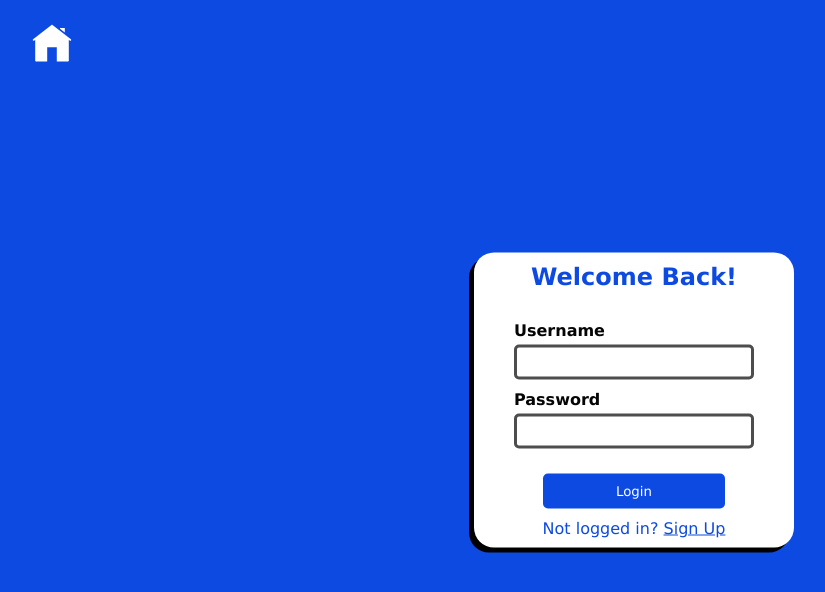
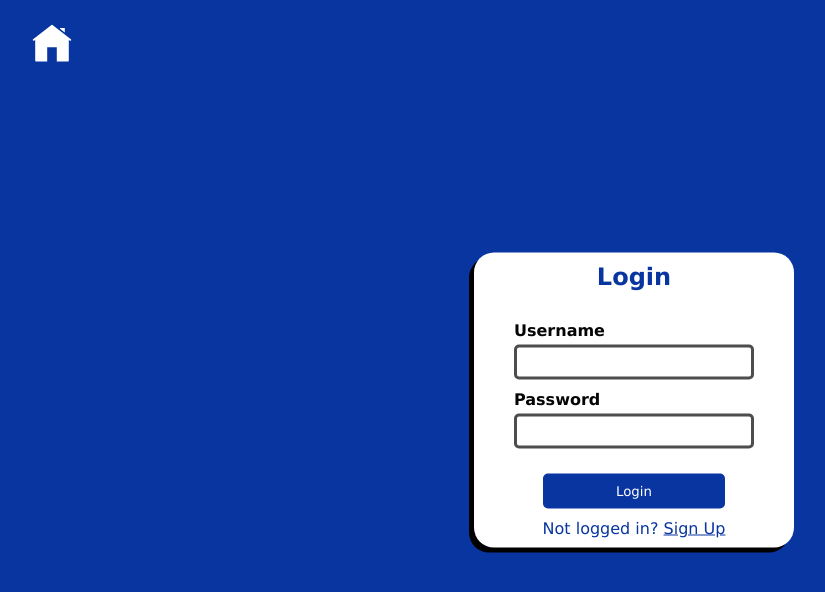
Before and after one commit to kelvinOhaya/bluesky-frontend, a React (Vite) app: page /register in a window 1280 px wide. Shown: the top 592 px of the page, without its empty margins (6-831 px from the left). Built offline with nearby package versions, Linux system fonts and the light colour scheme; no server answers.

Commit message:
simplified login/signup message

```diff
--- a/src/components/loginSignUp/Login.jsx
+++ b/src/components/loginSignUp/Login.jsx
@@ -31,7 +31,7 @@ function Login({ setMode }) {
 
   return (
     <section className={styles.container}>
-      <h1>Welcome Back!</h1>
+      <h1>Login</h1>
       <form className={styles.formsContainer} onSubmit={handleLogin}>
         <div className={styles.field}>
           <label>Username </label>
--- a/src/components/loginSignUp/LoginSignUp.module.css
+++ b/src/components/loginSignUp/LoginSignUp.module.css
@@ -55,7 +55,7 @@
 }
 
 .formsContainer button {
-  background: var(--primary);
+  background: var(--dark-primary);
   color: white;
   border: none;
   padding: 10px;
--- a/src/pages/Home/Home.jsx
+++ b/src/pages/Home/Home.jsx
@@ -16,18 +16,9 @@ function Home() {
   const navigate = useNavigate();
   const { isMobile, windowWidth } = useChatRoom();
   return (
-    <motion.div
-      initial={{ opacity: 0 }}
-      animate={{ opacity: 0.9 }}
-      transition={{ duration: 1, ease: "easeIn", delay: 0.2 }}
-    >
-      <motion.div
-        initial={{ opacity: 0 }}
-        animate={{ opacity: 1 }}
-        transition={{ duration: 1, ease: "easeIn", delay: 0.7 }}
-      >
-        <Background />
-      </motion.div>
+    <>
+      <Background />
+
       {/* White Background Portion */}
       <div className={styles.background}>
         {/* Contains the stuff on the page and footer */}
@@ -93,7 +84,7 @@ function Home() {
           )}
         </main>
       </div>
-    </motion.div>
+    </>
   );
 }
 
--- a/src/pages/Register/Register.module.css
+++ b/src/pages/Register/Register.module.css
@@ -9,8 +9,8 @@
   height: 100%;
   display: flex;
   flex-direction: column;
-  color: var(--primary);
-  background: var(--primary);
+  color: var(--dark-primary);
+  background: var(--dark-primary);
   z-index: 99;
 }
 
@@ -53,12 +53,10 @@
   font-weight: bolder;
   font-size: 1.5rem;
   z-index: 3;
-  transition: transform 0.3s cubic-bezier(0.445, 0.05, 0.55, 0.95),
-    color 0.3s cubic-bezier(0.445, 0.05, 0.55, 0.95);
+  transition: transform 0.3s cubic-bezier(0.445, 0.05, 0.55, 0.95);
 }
 
 .goBack:hover {
   transform: scale(1.1);
-  color: skyblue;
   cursor: pointer;
 }
```
